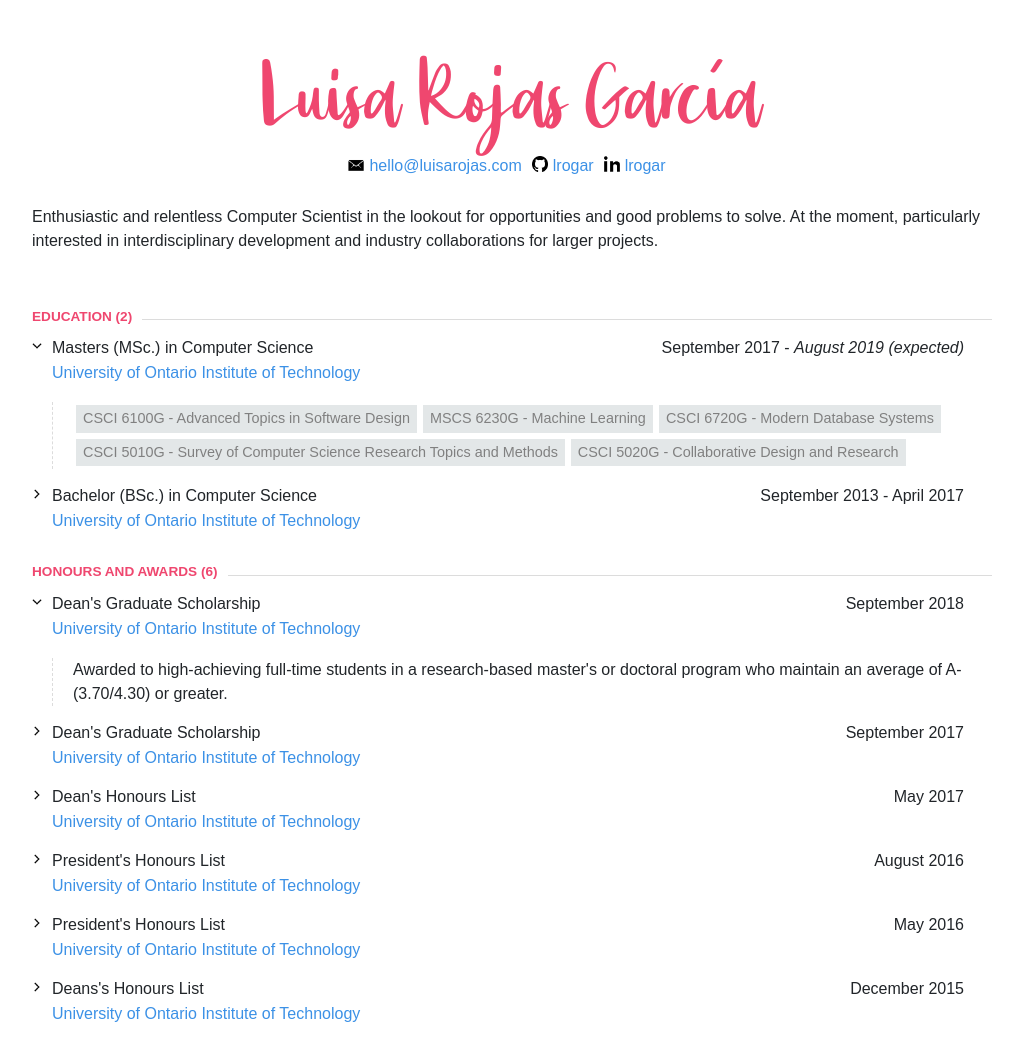
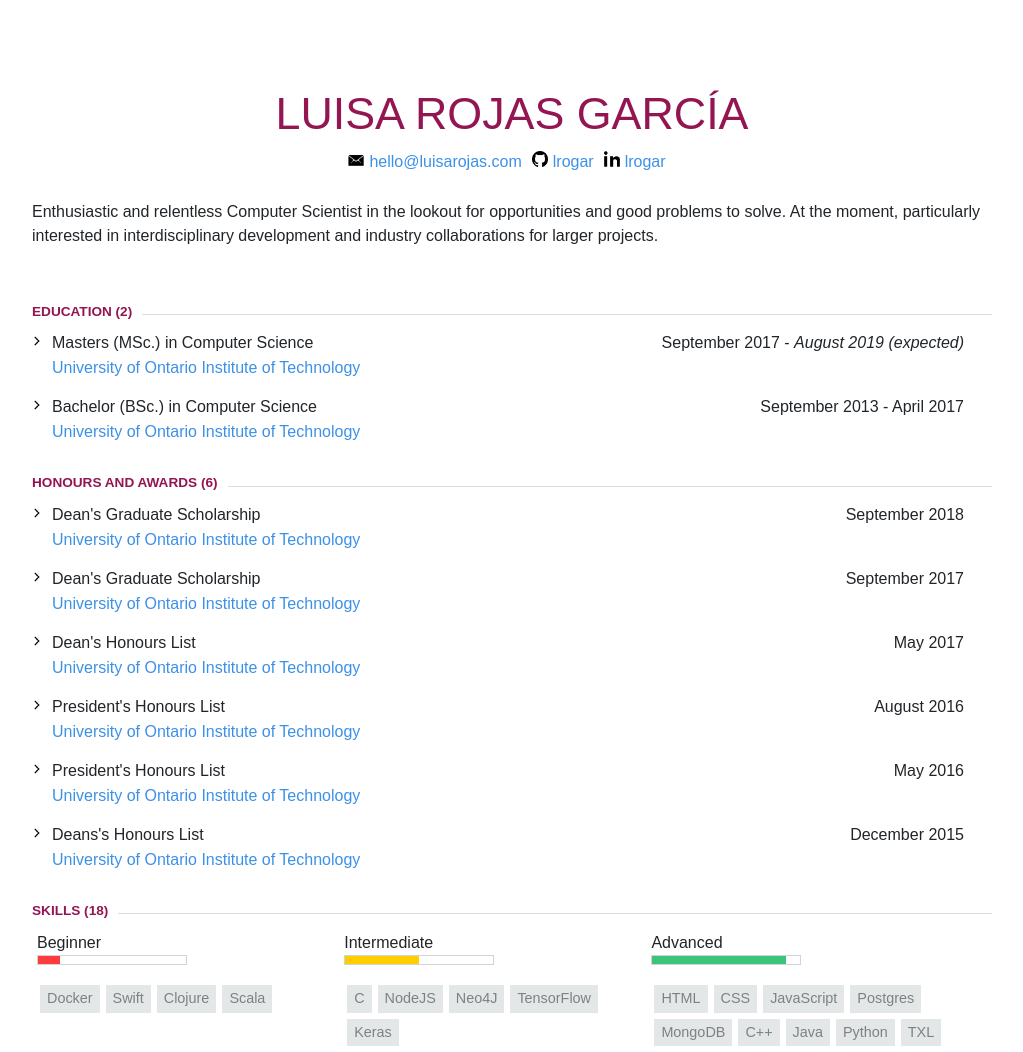
Before and after one commit to lrojas12/lrojas12.github.io, a plain HTML site: page index.html in a window 1280 px wide. Shown: the top 1052 px of the page, without its empty margins (128-1151 px from the left). Drawn offline with nearby package versions, Linux system fonts and the light colour scheme.

Commit message:
Updated overall look to match PDF version

```diff
--- a/static/css/style.css
+++ b/static/css/style.css
@@ -27,7 +27,7 @@ p, ul {
 
 div#content {
     max-width: 75%;
-    margin: 0 auto 80px auto;
+    margin: 80px auto 80px auto;
 }
 
 /* --------------- CUSTOM IDS AND CLASSES --------------- */
@@ -36,12 +36,15 @@ div#header { text-align: center; }
 
 div#header p#name {
     /* color: #000000; */
-    font-size: 8em;
-    font-weight: 100;
-    margin-bottom: -40px;
-    margin-top: 0px;
-    color: #EF476F;
-    font-family: "Monday Bay";
+    font-size: 2.8em;
+    font-weight: 500;
+    /* margin-bottom: -40px; */
+    /* margin-top: 0px; */
+    /* color: #EF476F; */
+    color: #931551;
+    /* font-family: "Monday Bay"; */
+    font-family: "Helvetica Nue", sans-serif;
+    text-transform: uppercase;
 }
 
 div#header div#contact div {
@@ -107,7 +110,8 @@ div.section p.title {
     text-transform: uppercase;
     /* color: #F18F01; */
     /* color: #FF006B; */
-    color: #EF476F;
+    /* color: #EF476F; */
+    color: #931551;
     font-size: 0.85em;
     font-weight: 600;
     padding-right: 10px;
--- a/static/js/app.js
+++ b/static/js/app.js
@@ -609,9 +609,13 @@ function addCursorsToSubtitles() {
             $(container).find("p.subtitle").css("cursor", "pointer");
         }
 
-        if (!($(container).hasClass("first"))) {
-            ($(container)).find(".chevron").click();
-        }
+        // close all but the first in each list
+        // if (!($(container).hasClass("first"))) {
+        //     ($(container)).find(".chevron").click();
+        // }
+
+        // close all
+        ($(container)).find(".chevron").click();
     });
 
 }
```
Also changed, not shown: 1 other file.
